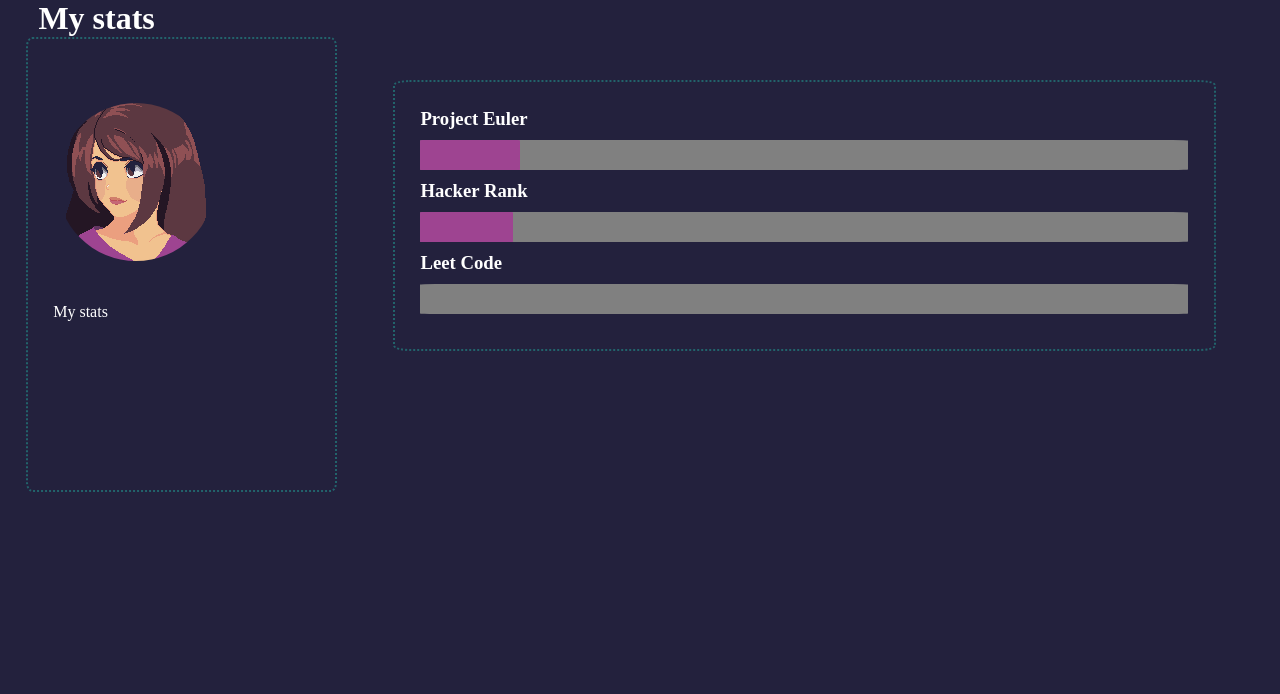
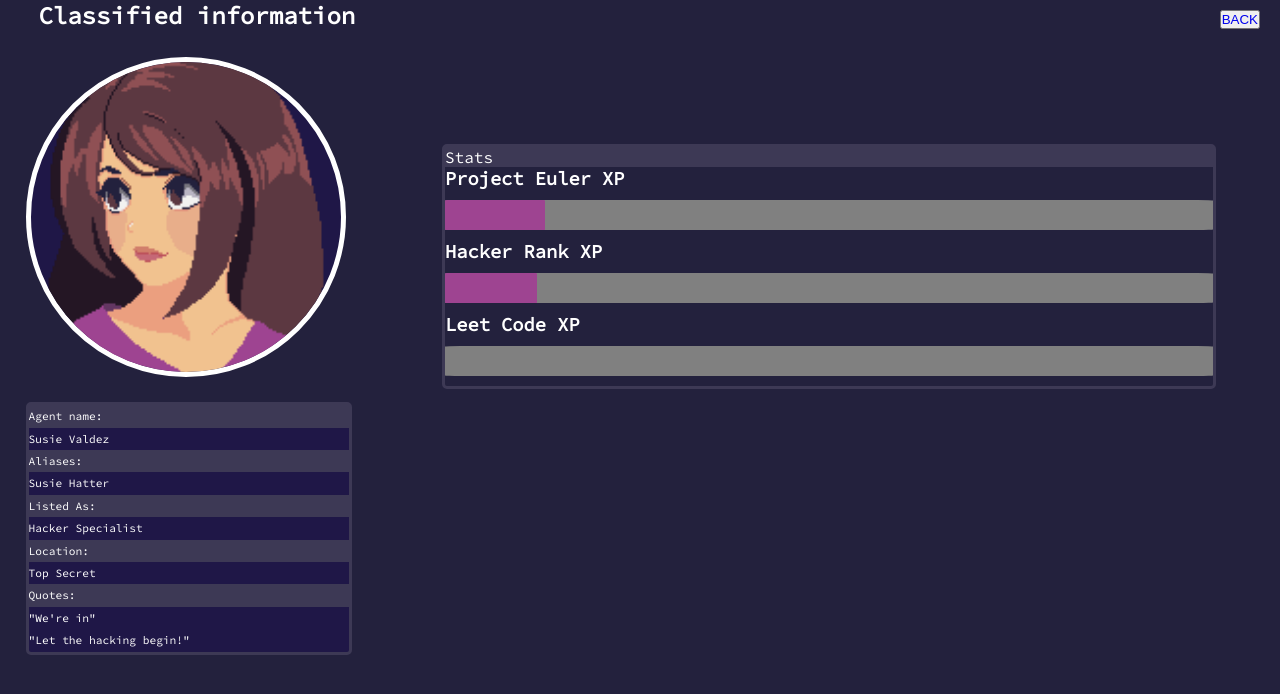
Before and after one commit to SusieValdez/competitive-programming, a website: page docs/index.html in a window 1280 px wide. Drawn offline with Linux system fonts and the light colour scheme.

Commit message:
Add some styling

```diff
--- a/docs/assets/styles.css
+++ b/docs/assets/styles.css
@@ -12,41 +12,76 @@
 
 body {
   background-color: var(--blue);
+  font-family: "Source Code Pro";
+  font-size: 1rem;
 }
 
 h1 {
   color: white;
   margin-left: 3%;
+  font-size: 1.5rem;
+}
+
+button {
+  position: absolute;
+  top: 10px;
+  right: 20px;
+}
+
+button:hover {
+  cursor: pointer;
+  opacity: 30%;
+  transition: 0.3s ease-out;
+}
+
+button a {
+  text-decoration: none;
 }
 
 .profile {
-  color: white;
-  border: solid 2px var(--dark-teal);
-  border-radius: 2%;
-  border-style: dotted;
-  height: 50vh;
-  margin: 0px 2%;
-  max-width: 20vw;
-  padding: 2%;
+  margin: 2%;
+  width: 25vw;
+  align-items: center;
+  display: flex;
 }
 
 img.avatar {
   border-radius: 50%;
-  margin: 15% 1.5%;
-  max-width: 20vw;
+  margin: auto;
+  width: 100%;
+  border: solid 5px white;
+  background-color: rgb(31, 23, 71);
+}
+
+.info {
+  color: white;
+  font-size: 0.7rem;
+  width: 25vw;
+  background-color: rgb(31, 23, 71);
+  border: solid 3px rgb(61, 57, 85);
+  border-radius: 5px;
+  margin: 2%;
+  line-height: 2;
+}
+
+.info header {
+  background-color: rgb(61, 57, 85);
+  font-size: 0.7rem;
 }
 
 .chart-container {
   color: white;
-  border: solid 2px var(--dark-teal);
-  border-radius: 2%;
-  border-style: dotted;
+  border: solid 3px rgb(61, 57, 85);
+  border-radius: 5px;
   position: absolute;
-  top: 2%;
+  top: 10%;
   right: 0;
   width: 60%;
   margin: 5% 5%;
-  padding: 2%;
+}
+
+.chart-container header {
+  background-color: rgb(61, 57, 85);
 }
 
 .bar {
--- a/docs/index.html
+++ b/docs/index.html
@@ -4,32 +4,57 @@
     <meta charset="UTF-8" />
     <meta http-equiv="X-UA-Compatible" content="IE=edge" />
     <meta name="viewport" content="width=device-width, initial-scale=1.0" />
+    <link rel="preconnect" href="https://fonts.googleapis.com" />
+    <link rel="preconnect" href="https://fonts.gstatic.com" crossorigin />
+    <link
+      href="https://fonts.googleapis.com/css2?family=Source+Code+Pro&display=swap"
+      rel="stylesheet"
+    />
     <link rel="stylesheet" href="./assets/styles.css" />
     <title>Competitive Programming!</title>
   </head>
   <body>
-    <h1>My stats</h1>
+    <button>
+      <a href="https://www.susie.mx/">BACK</a>
+    </button>
+
+    <h1>Classified information</h1>
+
     <div class="profile">
       <img
         class="avatar"
         src="./assets/susie-avatar.gif"
         alt="Susie's Avatar"
       />
-      <div class="stats">My stats</div>
+    </div>
+
+    <div class="info">
+      <header>Agent name:</header>
+      <p>Susie Valdez</p>
+      <header>Aliases:</header>
+      <p>Susie Hatter</p>
+      <header>Listed As:</header>
+      <p>Hacker Specialist</p>
+      <header>Location:</header>
+      <p>Top Secret</p>
+      <header>Quotes:</header>
+      <p>"We're in"</p>
+      <p>"Let the hacking begin!"</p>
     </div>
 
     <div class="chart-container">
-      <h3>Project Euler</h3>
+      <header>Stats</header>
+      <h3>Project Euler XP</h3>
       <div id="project-euler" class="bar">
         <div class="progress"></div>
       </div>
 
-      <h3>Hacker Rank</h3>
+      <h3>Hacker Rank XP</h3>
       <div id="hacker-rank" class="bar">
         <div class="progress"></div>
       </div>
 
-      <h3>Leet Code</h3>
+      <h3>Leet Code XP</h3>
       <div id="leet-code" class="bar">
         <div class="progress"></div>
       </div>
```
